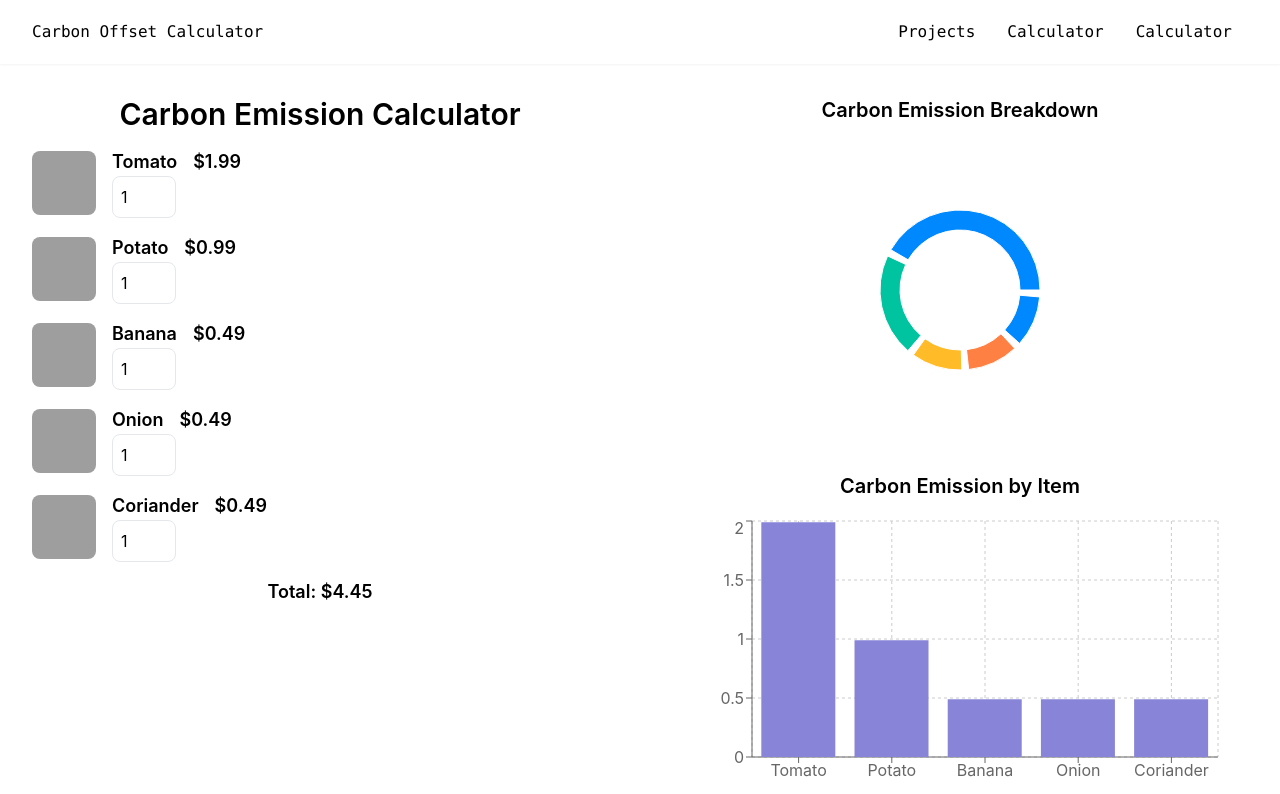
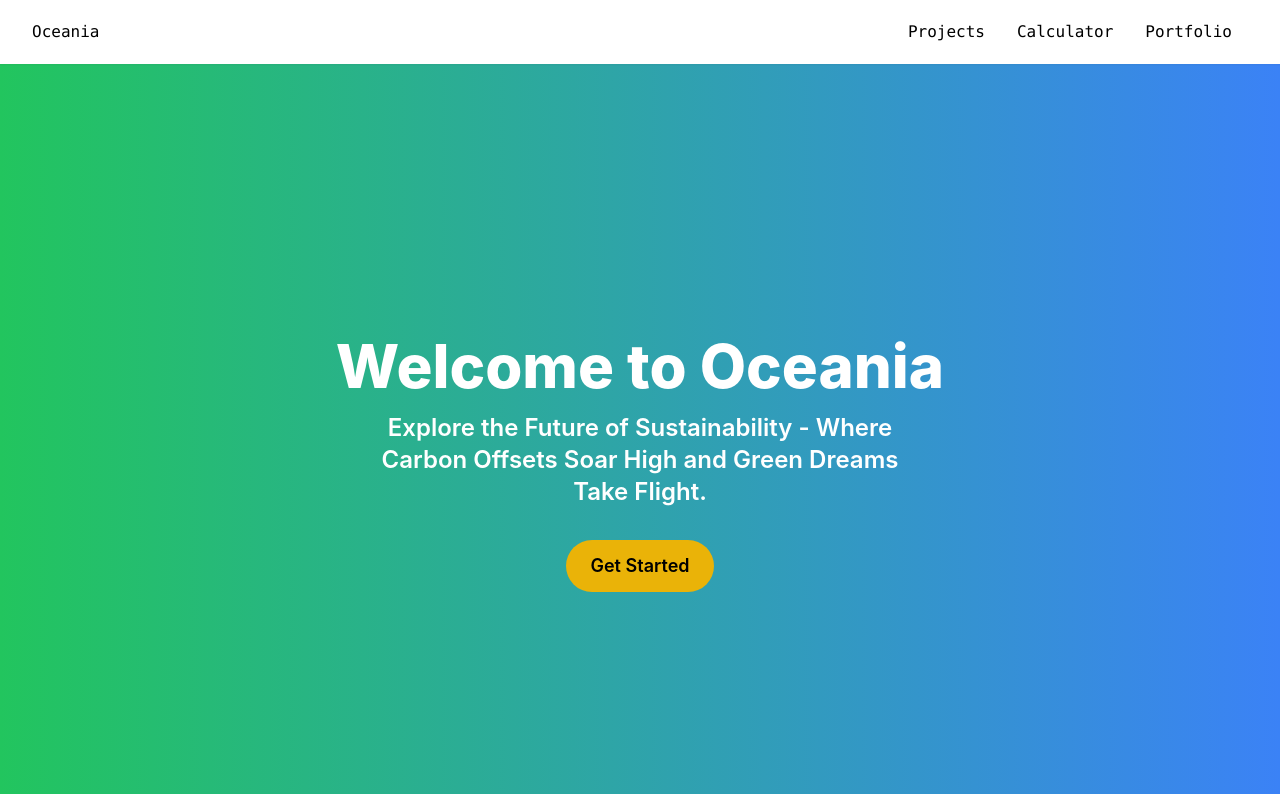
Before and after one commit to ankhuetang/CarbonOffset, a React (Create React App) app in the folder frontend/: page / in a window 1280 px wide. Shown: the top 794 px of the page. Built offline with nearby package versions, Linux system fonts and the light colour scheme; grey boxes are pictures that could not be loaded.

Commit message:
added home page

```diff
--- a/frontend/src/App.js
+++ b/frontend/src/App.js
@@ -4,49 +4,44 @@ import './App.css';
 import CalculatorPage from './CalculatorPage';
 import ProjectPage from './ProjectPage';
 import Market from './Market/MarketDashboard';
+import Home from './Home';
 
 function App() {
 	return (
 		<div className='App'>
 			{/* router nav below includes CalculatorPage and ProjectPage */}
 			<BrowserRouter>
-				<nav
-					className='flex justify-between items-center h-16 bg-white text-black relative shadow-sm font-mono'
-					role='navigation'
-				>
-					<a href='/' className='pl-8'>
-						Carbon Offset Calculator
-					</a>
+				<nav className='flex justify-between items-center h-16 bg-white text-black relative shadow-sm font-mono' role='navigation' >
+					<a href='/' className='pl-8'>Oceania</a>
 					<div className='px-4 cursor-pointer md:hidden'>
 						<svg
 							className='w-6 h-6'
 							fill='none'
 							stroke='currentColor'
 							viewBox='0 0 24 24'
-							xmlns='http://www.w3.org/2000/svg'
-						>
+							xmlns='http://www.w3.org/2000/svg' >
 							<path
 								strokeLinecap='round'
 								strokeLinejoin='round'
 								strokeWidth='2'
-								d='M4 6h16M4 12h16M4 18h16'
-							></path>
+								d='M4 6h16M4 12h16M4 18h16'></path>
 						</svg>
 					</div>
 					<div className='pr-8 md:block hidden'>
 						<a href='/projects' className='p-4'>
 							Projects
 						</a>
-						<a href='/' className='p-4'>
+						<a href='/calculator' className='p-4'>
 							Calculator
 						</a>
 						<a href='/market' className='p-4'>
-							Calculator
+							Portfolio
 						</a>
 					</div>
 				</nav>
 				<Routes>
-					<Route path='/' element={<CalculatorPage />} />
+					<Route path='/' element={<Home />} />
+					<Route path='/calculator' element={<CalculatorPage />} />
 					<Route path='/projects' element={<ProjectPage />} />
 					<Route path='/market' element={<Market />} />
 				</Routes>
--- /dev/null
+++ b/frontend/src/Home.js
@@ -0,0 +1,17 @@
+import React from 'react';
+
+const Home = () => {
+  return (
+    <div className='flex flex-col justify-center items-center bg-gradient-to-r from-green-500 to-blue-500 text-white h-screen'>
+      <h1 className='text-6xl font-extrabold mb-4 text-center'>Welcome to Oceania</h1>
+      <p className='text-2xl font-semibold text-center max-w-xl'>
+        Explore the Future of Sustainability - Where Carbon Offsets Soar High and Green Dreams Take Flight.
+      </p>
+      <button className='mt-8 px-6 py-3 bg-yellow-500 hover:bg-yellow-600 text-lg font-semibold rounded-full text-black hover:text-white transition duration-300 transform hover:scale-105'>
+        Get Started
+      </button>
+    </div>
+  );
+}
+
+export default Home;
```
